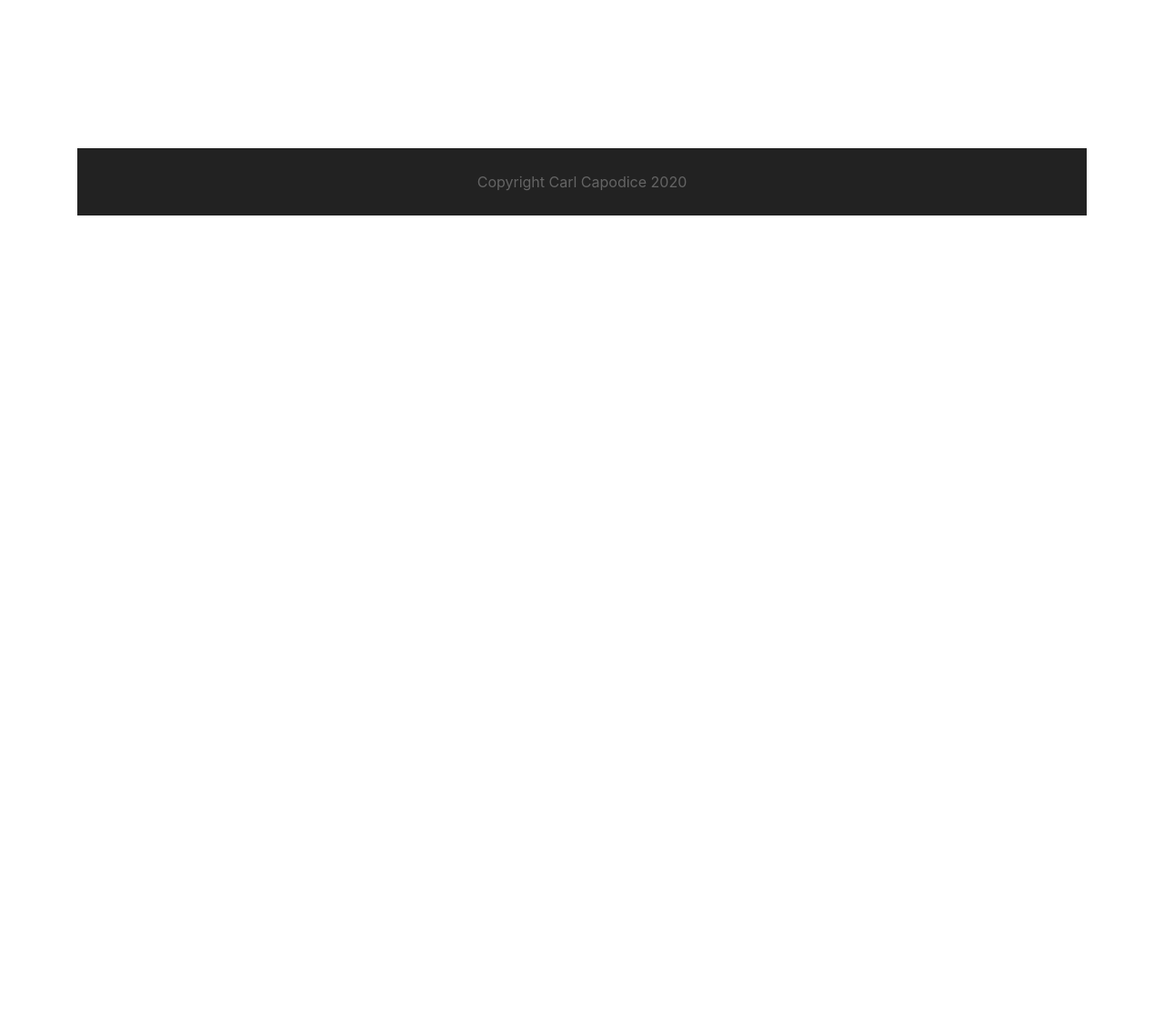
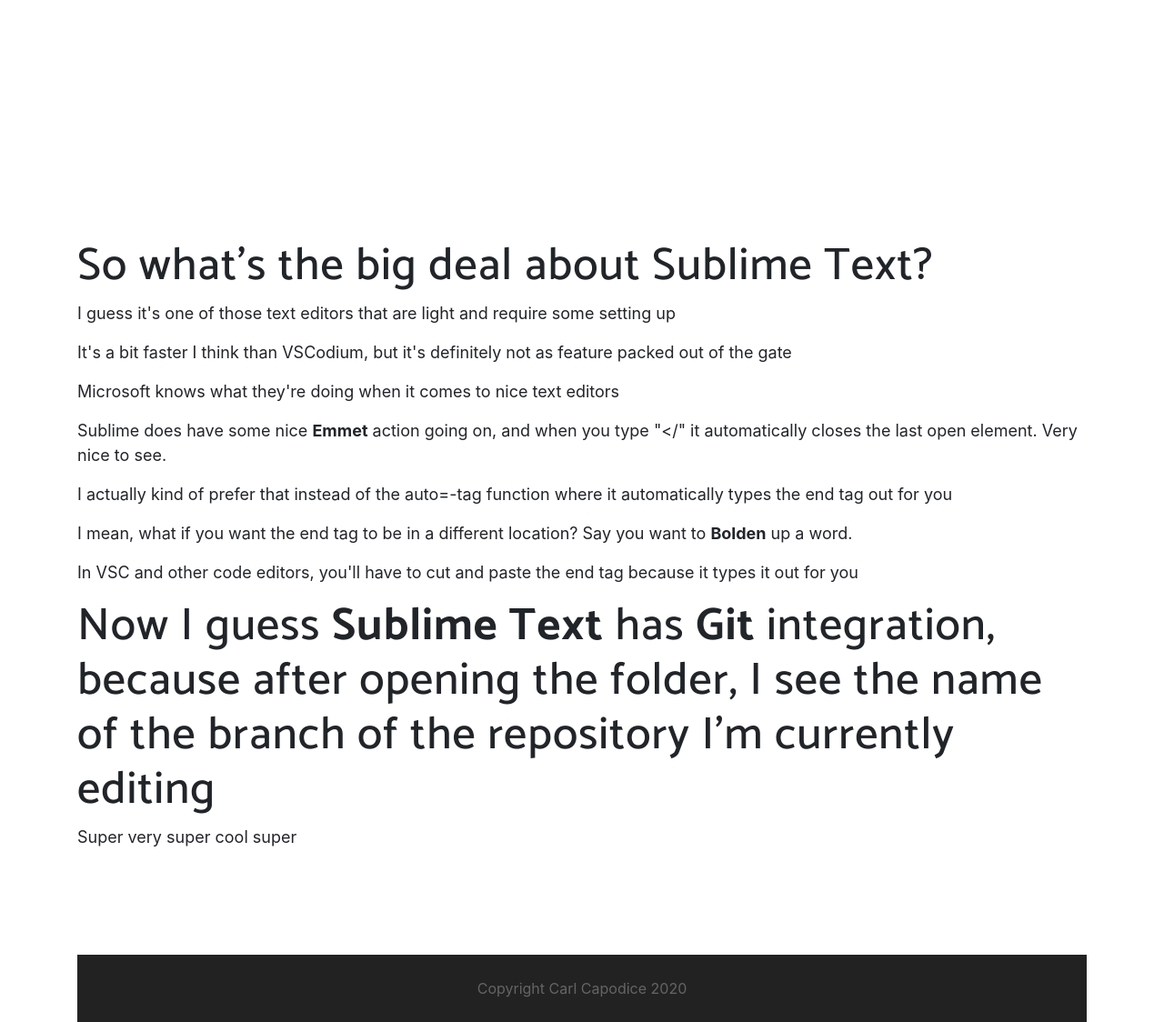
Before and after one commit to awsomesawce/startbootstrap-new-age-template, a website with bundled scripts: page new.html in a window 1280 px wide. Shown: the part 3052-4176 px from the top of the page at 91% size. Before the commit the page ends 3289 px from the top, so only its background shows below. Built offline with nearby package versions, Linux system fonts and the light colour scheme; a web font is replaced by a local one.

```diff
--- a/new.html
+++ b/new.html
@@ -190,6 +190,21 @@
    </div>
  </section>
 
+ <section class="new">
+  <div>
+    <h2>So what's the big deal about Sublime Text?</h2>
+    <p>I guess it's one of those text editors that are light and require some setting up</p>
+    <p>It's a bit faster I think than VSCodium, but it's definitely not as feature packed out of the gate</p>
+    <p>Microsoft knows what they're doing when it comes to nice text editors</p>
+    <p class="new">Sublime does have some nice <b>Emmet</b> action going on, and when you type "&lt;/" it automatically closes the last open element.  Very nice to see.</p>
+    <p>I actually kind of prefer that instead of the auto=-tag function where it automatically types the end tag out for you</p>
+    <p>I mean, what if you want the end tag to be in a different location?  Say you want to <strong>Bolden</strong> up a word.</p>
+    <p>In VSC and other code editors, you'll have to cut and paste the end tag because it types it out for you</p>
+    <h2>Now I guess <b>Sublime Text</b> has <b>Git</b> integration, because after opening the folder, I see the name of the branch of the repository I'm currently editing</h2>
+    <p>Super very super cool super</p>
+  </div>
+ </section>
+
     <footer>
     Copyright Carl Capodice 2020
     </footer>
```
Also changed, not shown: 1 other file.
